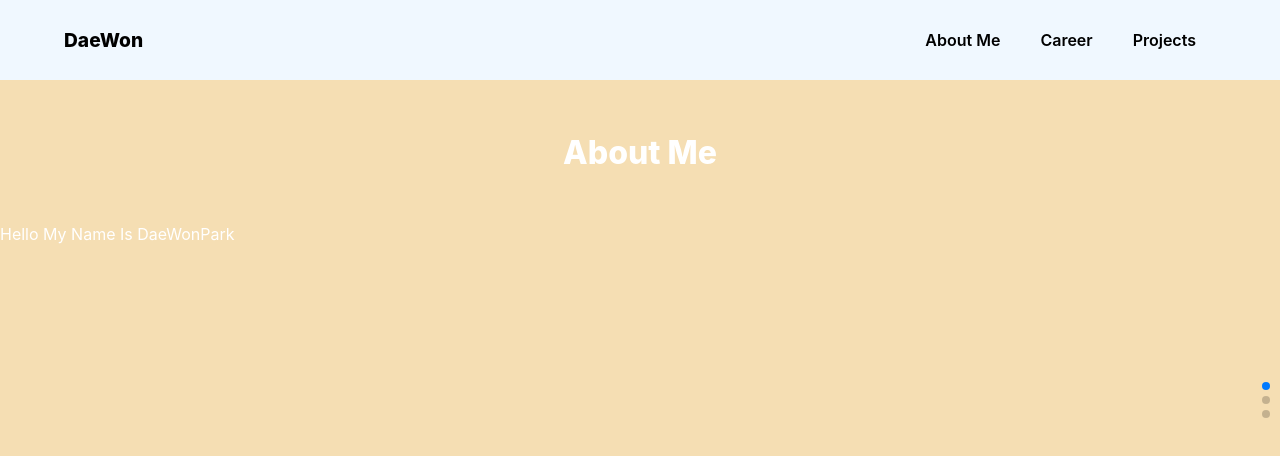
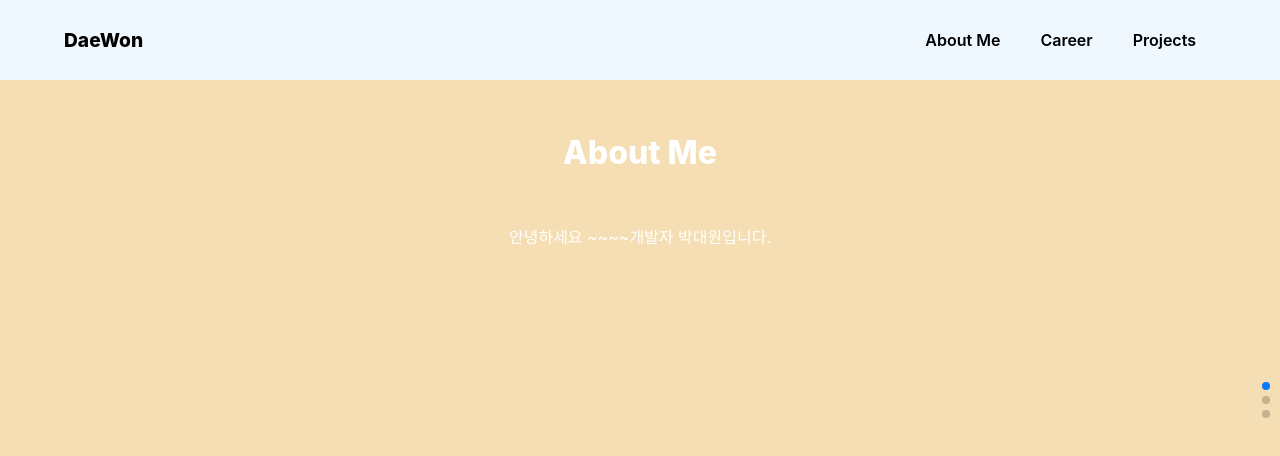
Before and after one commit to DaeWon9/portfolio, a React (Create React App) app: page / in a window 1280 px wide. Shown: the top 456 px of the page. Built offline with nearby package versions, Linux system fonts and the light colour scheme.

Commit message:
[ADD] introduction content

```diff
--- a/src/components/slides/Introduction.jsx
+++ b/src/components/slides/Introduction.jsx
@@ -9,7 +9,9 @@ const Introduction = () => {
                 About Me
             </div>
             <div className="slide_body">
-                Hello My Name Is DaeWonPark
+                <div className="introduction">
+                    안녕하세요 ~~~~개발자 박대원입니다.
+                </div>
             </div>
         </div>
     )
--- a/src/components/slides/Slides.css
+++ b/src/components/slides/Slides.css
@@ -27,6 +27,14 @@
     display: flex;
     width: 100%;
     height: 80%;
+}
+
+.introduction{
+    width: 100%;
+    height: 100%;
+    display: flex;
+    justify-content: center;
+    align-content: center;
 }
 
 .career_left{
```
